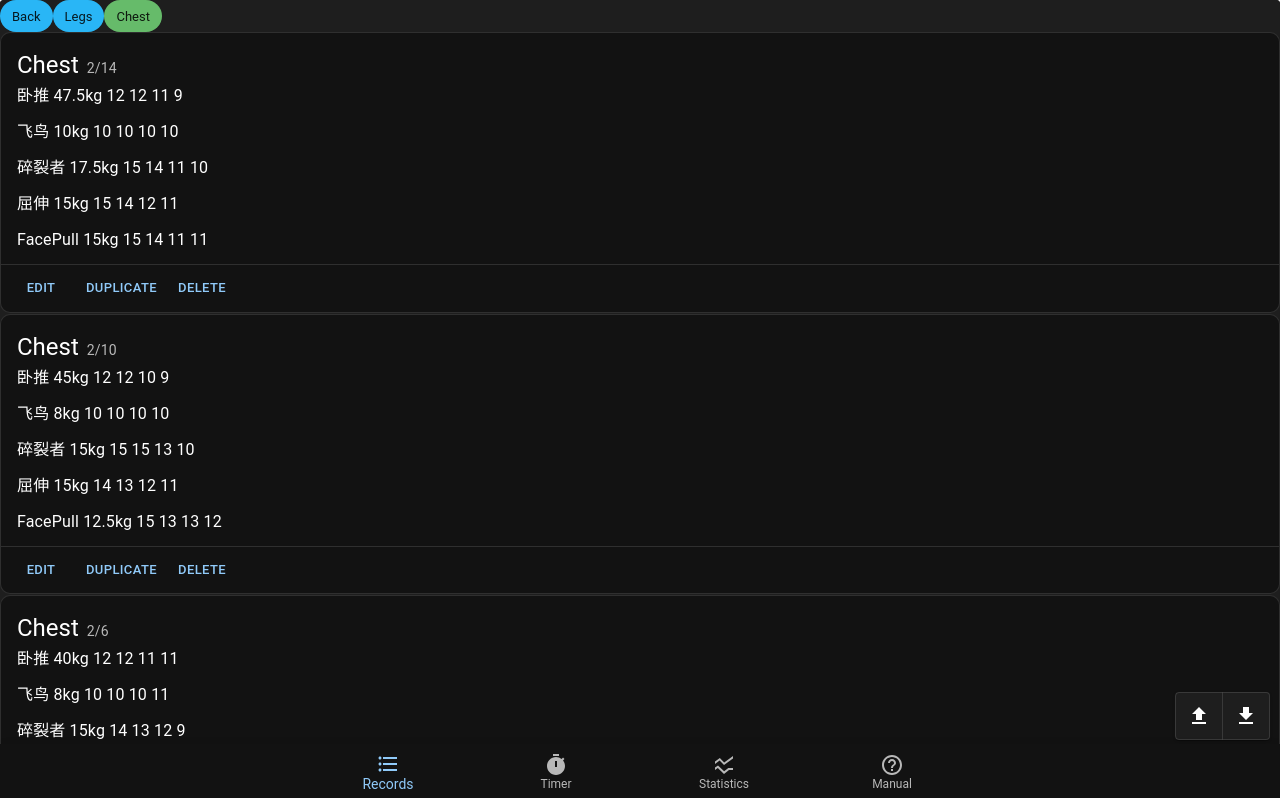
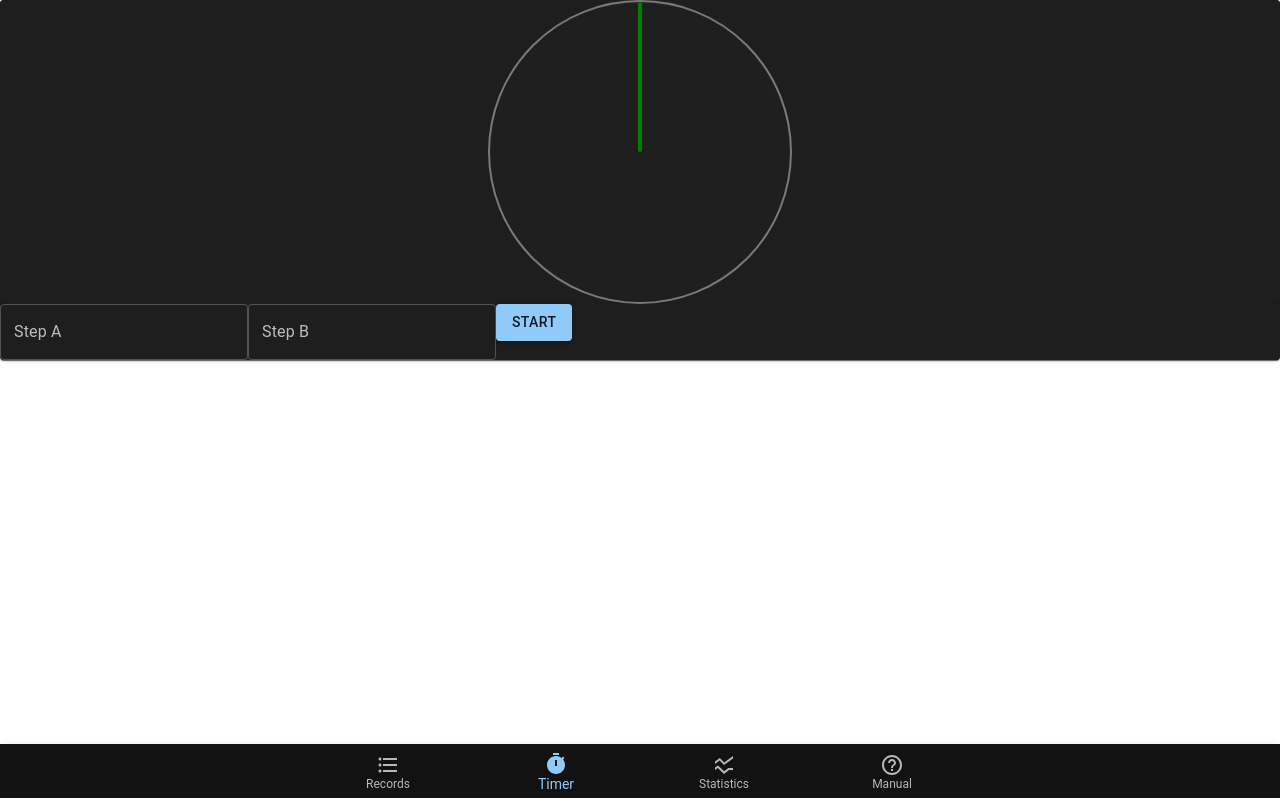
Before and after one commit to yanshudan/training-record-visualiser, a React (Create React App) app: page / in a window 1280 px wide. Shown: the top 798 px of the page. Built offline with nearby package versions, Linux system fonts and the light colour scheme.

Commit message:
add timer

```diff
--- a/src/App.css
+++ b/src/App.css
@@ -36,3 +36,26 @@
     transform: rotate(360deg);
   }
 }
+
+.clock{
+  width: 300px;
+  height: 300px;
+  border-radius: 50%;
+  background-color: #1f1f1f;
+  border:2px solid #797979;
+}
+
+.clock .hand {
+  --rotation:0;
+  background-color: green;
+
+  position: relative;
+  /* top:  50%; */
+  left: 50%;
+  width: 4px;
+  height: 50%;
+  transform-origin: bottom;
+  border-radius: 2px;
+  /* z-index: 10; */
+  transform: translateX(-50%) rotate(calc(var(--rotation) * 1deg));
+}
--- a/src/App.tsx
+++ b/src/App.tsx
@@ -12,7 +12,7 @@ import { ManualPage } from './pages/ManualPage';
 
 function App() {
   const [rows, setRows] = React.useState<Record[]>(RecordSerializer.deserialize(localStorage.getItem("trainingRecords") || sampleRecordsRaw).reverse());
-  const [section, setSection] = React.useState(0);
+  const [section, setSection] = React.useState(1);
   const setRowsAndStorage = (newRows: Record[]) => {
     setRows(newRows)
     localStorage.setItem("trainingRecords", newRows.map(row => RecordSerializer.serialize(row)).join("\n\n"))
--- a/src/pages/Timer.tsx
+++ b/src/pages/Timer.tsx
@@ -1,8 +1,47 @@
-import { ThemeProvider, createTheme } from '@mui/material';
+import { Button, Paper, TextField } from '@mui/material';
+import React from 'react';
+import { setInterval } from 'timers';
 import '../App.css';
 import { Record } from '../utils/RecordSerializer';
-import React from 'react';
 
 export function TimerPage(props: { rows: Record[] }) {
-  return <div> "This page is under construction" </div>
+  const [stepA, setStepA] = React.useState<number>(0);
+  const [stepB, setStepB] = React.useState<number>(0);
+  const [A, setA] = React.useState<number>(0);
+  const [B, setB] = React.useState<number>(0);
+
+  return <Paper>
+    <Paper sx={{ alignItems: "center", display: "flex", justifyContent: "center" }}>
+      <Clock stepA={stepA} stepB={stepB} />
+    </Paper >
+    <Paper>
+      <TextField label="Step A" type="number" onChange={(event) => setA(parseInt(event.target.value))} />
+      <TextField label="Step B" type="number" onChange={(event) => setB(parseInt(event.target.value))} />
+      <Button variant="contained" onClick={() => {
+        setStepA(A);
+        setStepB(B);
+      }}>start</Button>
+    </Paper>
+  </Paper>
 }
+
+export function Clock(props: { stepA: number, stepB: number }) {
+  React.useEffect(() => {
+    const now = Date.now();
+    setClock(now, now + 1000 * props.stepA, now + 1000 * (props.stepA + props.stepB));
+  }, [props.stepA, props.stepB]);
+
+  const setClock = (start: number, mid: number, end: number) => {
+    if (end <= start) return;
+    const element = document.querySelector('[data-hand]') as HTMLElement;
+    setInterval(() => {
+      const now = Date.now();
+      const ratio = (now - start) / (end - start);
+      element.style.setProperty('--rotation', (ratio * 360).toString());
+      element.style.setProperty('background-color', now < mid ? "green" : now < end ? "yellow" : "red");
+    }, 50);
+  };
+  return <div className="clock">
+    <div className="hand" data-hand></div>
+  </div>
+}
--- a/src/utils/RecordSerializer.tsx
+++ b/src/utils/RecordSerializer.tsx
@@ -12,7 +12,7 @@ export class RecordSerializer {
   static parseRecord(record: string): Record | undefined {
     try {
       let lines = record.split("\n");
-      let date = new Date(lines[0].split("//")[0]);
+      let date = new Date(lines[0].split("//")[0].split(" ")[0]);
       let movements = lines.slice(1).map(line => this.parseMovement(line)).filter(m => m !== undefined) as Movement[];
       return { date, movements, topic: DetectTopic(movements) };
     }
```
